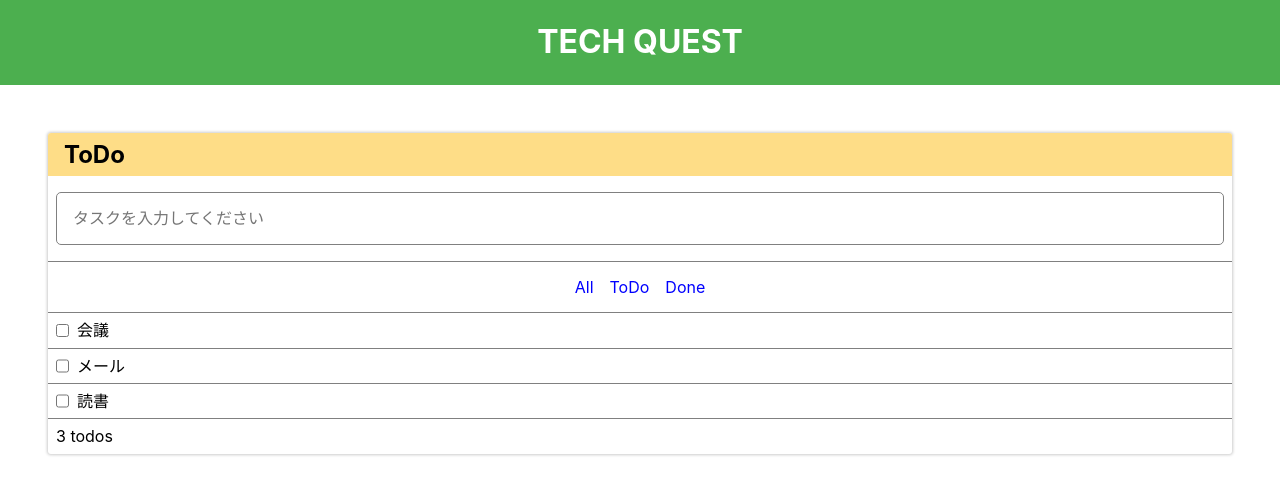
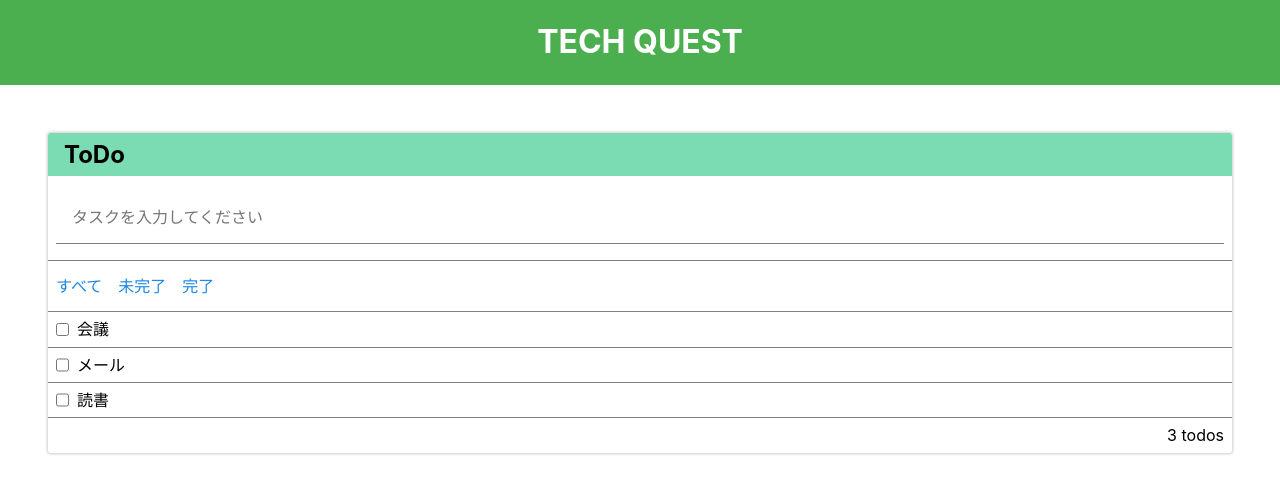
Before and after one commit to tech-quest/template-next-todo, a Next.js app: page / in a window 1280 px wide. Shown: the top 494 px of the page. Built offline with nearby package versions, Linux system fonts and the light colour scheme.

Commit message:
refactor: adjust design

```diff
--- a/src/pages/index.tsx
+++ b/src/pages/index.tsx
@@ -16,9 +16,9 @@ const Home: NextPage = () => {
           </div>
           <div className="todo">
             <div className={styles.todoStatus}>
-              <button className={styles.statusButton}>All</button>
-              <button className={styles.statusButton}>ToDo</button>
-              <button className={styles.statusButton}>Done</button>
+              <button className={styles.statusButton}>すべて</button>
+              <button className={styles.statusButton}>未完了</button>
+              <button className={styles.statusButton}>完了</button>
             </div>
             <ul className={styles.todoList}>
               <li className={styles.todoListItem}>
@@ -41,7 +41,7 @@ const Home: NextPage = () => {
               </li>
             </ul>
             <div className={styles.todoFooter}>
-              <div>3 todos</div>
+              <div className={styles.todoDetail}>3 todos</div>
             </div>
           </div>
         </div>
--- a/src/styles/Home.module.css
+++ b/src/styles/Home.module.css
@@ -6,7 +6,7 @@
 }
 .panelHeader {
   padding: 0.5em 1em;
-  background-color: #FEDD87;
+  background-color: #7BDCB4;
 }
 .panelHeader > *:first-child {
   margin-top: 0;
@@ -22,8 +22,8 @@
 .input {
   width: 100%;
   padding: 1em;
-  border: 1px solid grey;
-  border-radius: 5px;
+  border: none;
+  border-bottom: 1px solid grey;
 }
 
 .checkbox {
@@ -35,8 +35,6 @@
 .todoStatus {
   display: flex;
   width: 100%;
-  justify-content: center;
-  padding: 0 0.5em;
   border-bottom: 1px solid grey;
 }
 .todoList {
@@ -51,6 +49,9 @@
 .todoFooter {
   padding: 0.5em;
 }
+.todoDetail {
+  text-align: right;
+}
 
 .statusButton {
   border: none;
@@ -58,7 +59,11 @@
   background-color: inherit;
   cursor: pointer;
   padding: 1em 0.5em;
-  color: blue;
+  color: #1e88e5;
+  transition: background-color 0.5s ease-out;
+}
+.statusButton:hover {
+  background-color: #eceff1;
 }
 
 .heading {
```
